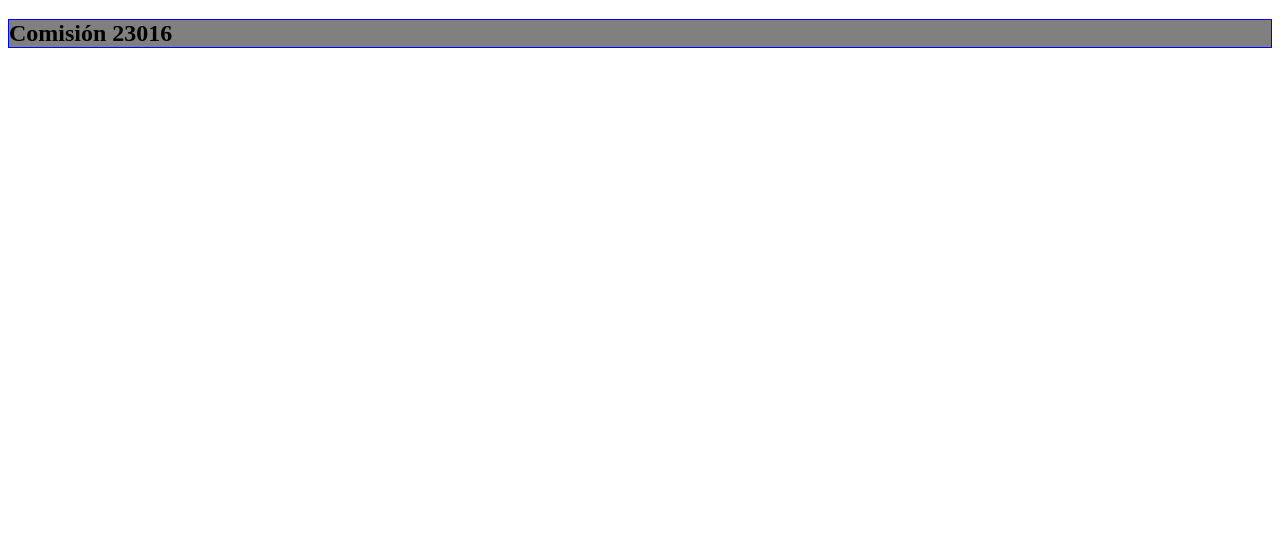
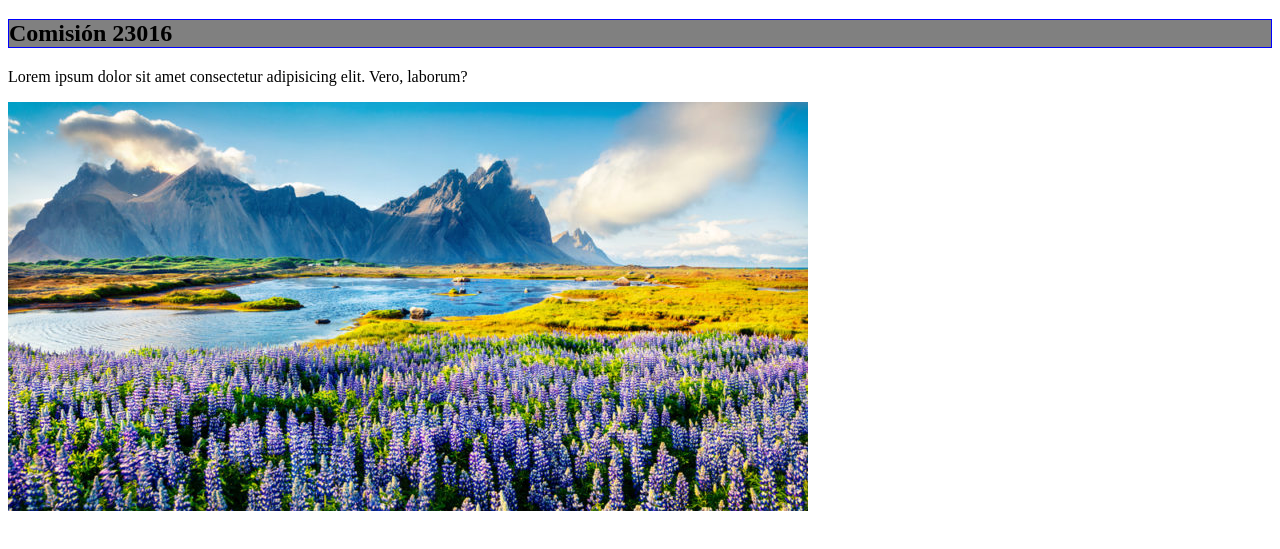
Before and after one commit to JuanPabloNardone/com23016, a plain HTML site: page index.html in a window 1280 px wide. Shown: the part 81-630 px from the top of the page. Drawn offline with Linux system fonts and the light colour scheme.

Commit message:
Agregamos imagen y modificamos index

```diff
--- a/index.html
+++ b/index.html
@@ -10,5 +10,7 @@
 <body>
     <h1>Introducción a Git</h1>
     <h2>Comisión 23016</h2>
+    <p>Lorem ipsum dolor sit amet consectetur adipisicing elit. Vero, laborum?</p>
+    <img src="img/paisaje-e1549600034372.jpg" alt="paisaje">
 </body>
 </html>
```
Also changed, not shown: img/paisaje-e1549600034372.jpg (added), nosotros.html (deleted).
